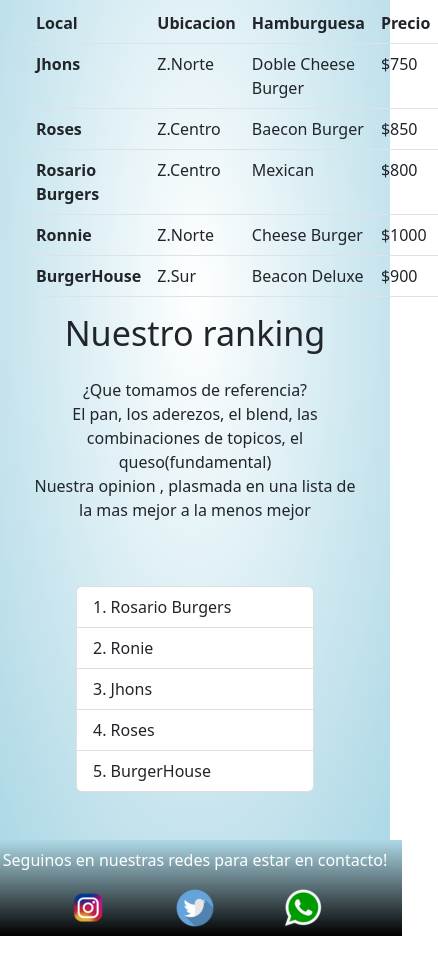
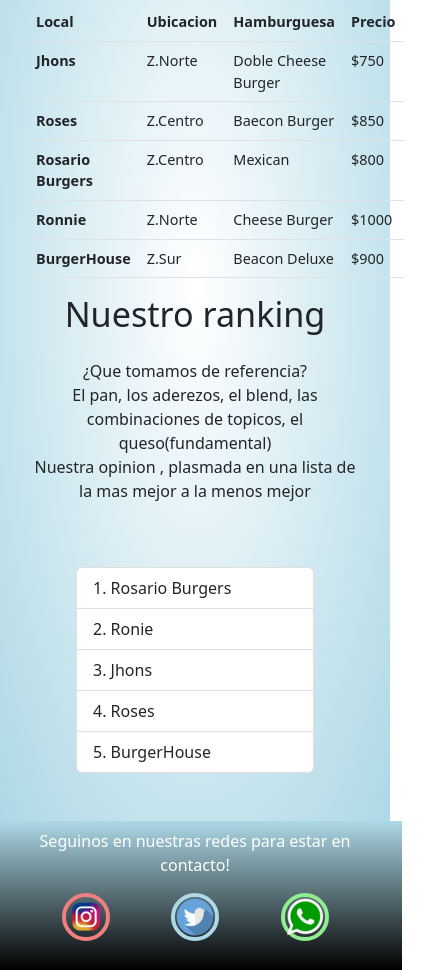
Before and after one commit to Crisav1997/HtmlBurgerAvila, a website: page pages/reviews.html in a window 390 px wide. Shown: the part 406-1376 px from the top of the page, 438 px wide, since content can reach past the window. Before the commit the page ends 1342 px from the top, so only its background shows below. Drawn offline with nearby package versions, Linux system fonts and the light colour scheme.

Commit message:
Se agregan extend,mixing,map-get

```diff
--- a/pages/reviews.html
+++ b/pages/reviews.html
@@ -126,9 +126,9 @@
     <div class="col-12 col-lg-4"></div>
     <div class="col-12 col-lg-4 seguinos txtColor mt-2 mb-2">Seguinos en nuestras redes para estar en contacto!</div>
     <div class="col-12 col-lg-4 mt-2 mb-2 logoRrss">
-        <a href="https://www.instagram.com/" target="_blank"><img src="../assets/img/Instagram_Blanc.png" alt="instagram logo"></a>
-        <a href="https://twitter.com/?lang=es" target="_blank"><img src="../assets/img/Twitter_LOGO.png" alt="twitter logo"></a>
-        <a href="https://web.whatsapp.com/" target="_blank"><img src="../assets/img/Wsp_Blanc.png" alt="wsp logo"></a>
+        <a class="insta" href="https://www.instagram.com/" target="_blank"><img src="../assets/img/Instagram_Blanc.png" alt="instagram logo"></a>
+        <a class="twitter"href="https://twitter.com/?lang=es" target="_blank"><img src="../assets/img/Twitter_LOGO.png" alt="twitter logo"></a>
+        <a class="wsp" href="https://web.whatsapp.com/" target="_blank"><img src="../assets/img/Wsp_Blanc.png" alt="wsp logo"></a>
     </div>
 
 </div>
--- a/scss/_images.scss
+++ b/scss/_images.scss
@@ -3,6 +3,21 @@ $colors:(
     instagram:lightcoral,
     wsp:lightgreen
 );
+@mixin bordes {
+    border-radius: 25px;
+}
+.insta{
+    border: 4px solid map-get($colors,instagram);
+    @include bordes;
+}
+.twitter{
+    border: 4px solid map-get($colors,twitter);
+    @include bordes;
+}
+.wsp{
+    border: 4px solid map-get($colors,wsp);
+    @include bordes;
+}
 .logoRrss{
     display: flex;
     justify-content: space-evenly;
--- a/scss/_medias.scss
+++ b/scss/_medias.scss
@@ -11,6 +11,8 @@ $centrar:center;
         color: white;
         font-size: 1rem;
         text-align: $centrar;
+        padding-left: 5%;
+        padding-right: 5%;
     }
     .achicarWeb{
         width: -webkit-fill-available;
@@ -19,4 +21,10 @@ $centrar:center;
         padding-left: 20px;
         padding-right: 20px;
     }
+    .logoRrss{
+        padding-bottom: 5%;
     }
+    .table{
+        font-size: 0.9rem;
+    }
+    }
```
Also changed, not shown: index.html (+5 -3 lines), pages/contacto.html (+3 -3 lines), pages/nosotros.html (+3 -3 lines), pages/recetas.html (+3 -3 lines), css/estilo.css.
